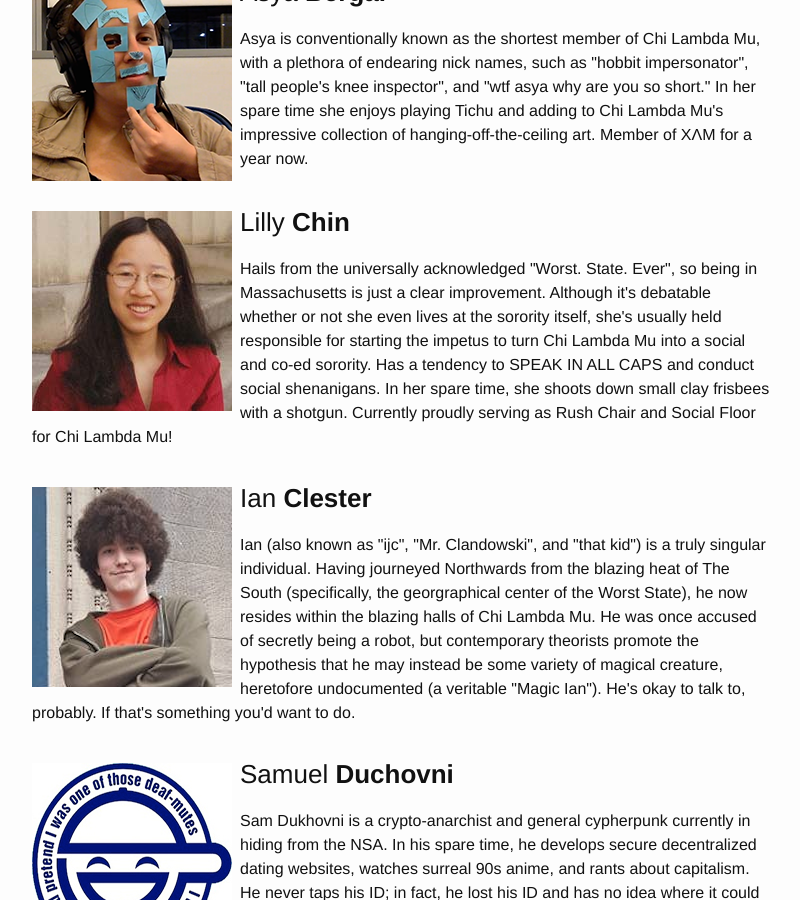
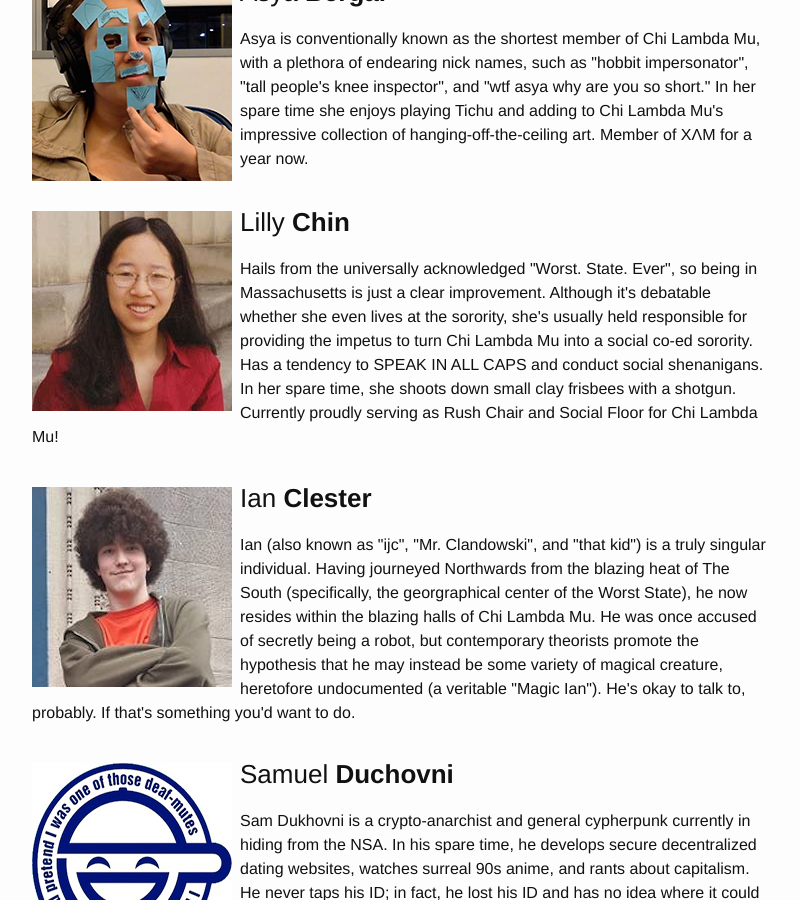
Before and after one commit to clam420/clam420.github.io, a Jekyll site: the page built from sisters.md, in a window 1280 px wide and 900 px high, scrolled down 1006 px. Shown: the whole window, without its empty margins (238-1038 px from the left). Built offline with Jekyll 4.4.1, drawn with Linux system fonts in a browser that asks for light colours.

```diff
--- a/sisters.md
+++ b/sisters.md
@@ -20,7 +20,7 @@ Asya is conventionally known as the shortest member of Chi Lambda Mu, with a ple
 <div style="min-height:200px; margin:30px auto">
 <img style="float:left; padding-right:8px; padding-top:8px; max-width: 30%" src="/assets/bios/ltchin.jpg">
 <h3>Lilly <b>Chin</b></h3>
-Hails from the universally acknowledged "Worst. State. Ever", so being in Massachusetts is just a clear improvement. Although it's debatable whether or not she even lives at the sorority itself, she's usually held responsible for starting the impetus to turn Chi Lambda Mu into a social and co-ed sorority. Has a tendency to SPEAK IN ALL CAPS and conduct social shenanigans. In her spare time, she shoots down small clay frisbees with a shotgun. Currently proudly serving as Rush Chair and Social Floor for Chi Lambda Mu!
+Hails from the universally acknowledged "Worst. State. Ever", so being in Massachusetts is just a clear improvement. Although it's debatable whether she even lives at the sorority, she's usually held responsible for providing the impetus to turn Chi Lambda Mu into a social co-ed sorority. Has a tendency to SPEAK IN ALL CAPS and conduct social shenanigans. In her spare time, she shoots down small clay frisbees with a shotgun. Currently proudly serving as Rush Chair and Social Floor for Chi Lambda Mu!
 </div>
 
 <!--
```
Also changed, not shown: about.md (+1 -0 lines).
